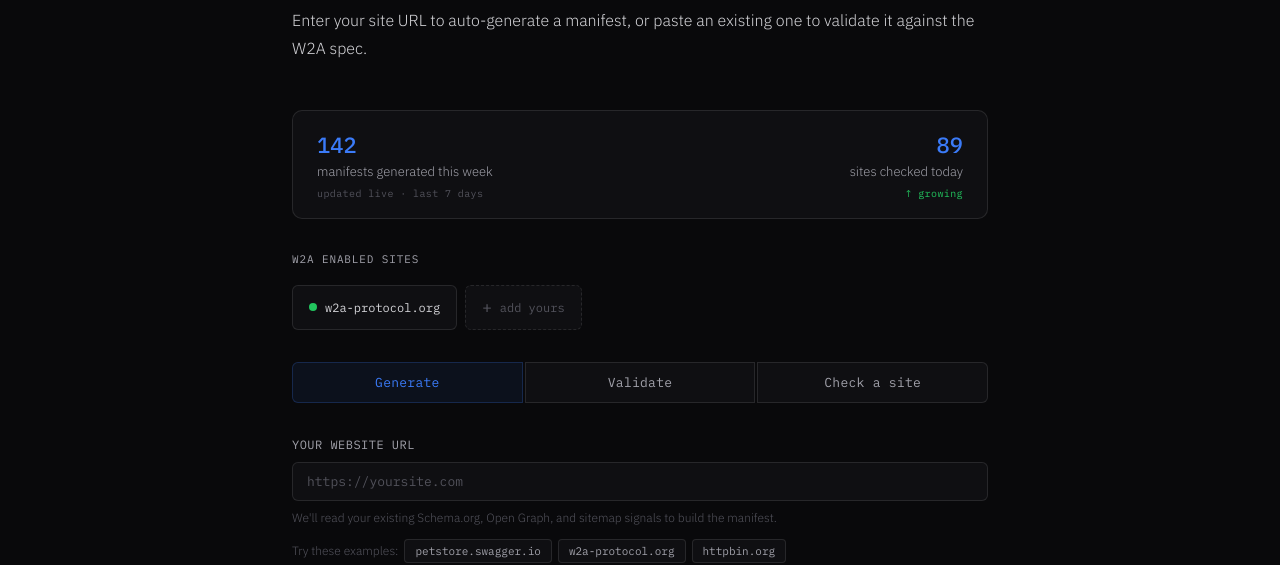
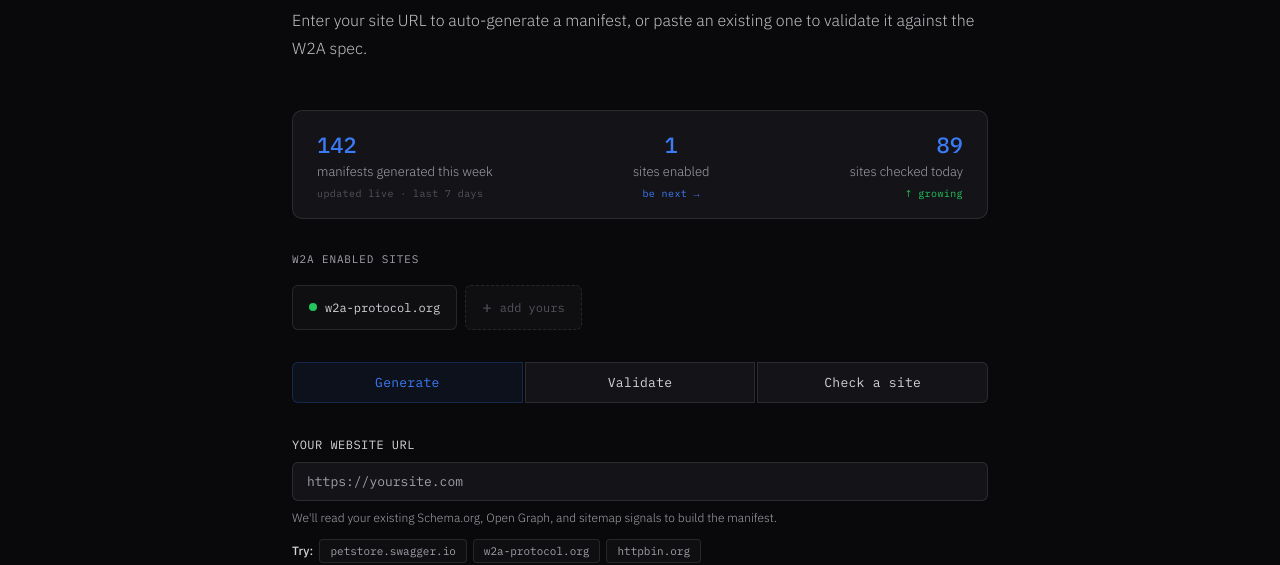
Before and after one commit to Nijjwol23/w2a-site, a plain HTML site: page tools/index.html in a window 1280 px wide. Shown: the part 245-810 px from the top of the page. Drawn offline with Linux system fonts and the light colour scheme.

Commit message:
feat: example buttons, signal dots, counter, adopters, skill editor

```diff
--- a/tools/index.html
+++ b/tools/index.html
@@ -40,10 +40,10 @@
 .page-header{padding:100px 2rem 48px;max-width:760px;margin:0 auto}
 .page-header .lbl{font-family:var(--mono);font-size:11px;letter-spacing:.1em;text-transform:uppercase;color:var(--text3);margin-bottom:1rem}
 .page-header h1{font-size:clamp(2rem,5vw,3rem);font-weight:600;letter-spacing:-.025em;line-height:1.1;margin-bottom:.75rem}
-.page-header p{font-size:16px;font-weight:300;color:var(--text2);line-height:1.75}
+.page-header p{font-size:16px;font-weight:300;color:var(--text2);line-height:1.75;opacity:0.9}
 
 .mode-tabs{display:flex;gap:2px;margin-bottom:2rem}
-.mode-tab{flex:1;font-family:var(--mono);font-size:13px;font-weight:400;padding:11px 0;background:var(--bg2);color:var(--text3);border:1px solid var(--border2);cursor:pointer;transition:all .15s;letter-spacing:.02em}
+.mode-tab{flex:1;font-family:var(--mono);font-size:13px;font-weight:400;padding:11px 0;background:var(--bg3);color:var(--text2);border:1px solid var(--border2);cursor:pointer;transition:all .15s;letter-spacing:.02em}
 .mode-tab:first-child{border-radius:var(--r) 0 0 var(--r)}
 .mode-tab:last-child{border-radius:0 var(--r) var(--r) 0}
 .mode-tab.on{background:var(--accent-bg);color:var(--accent);border-color:var(--accent-bd)}
@@ -52,13 +52,13 @@
 .panel{display:none}.panel.on{display:block}
 
 .field{margin-bottom:1.5rem}
-.field label{display:block;font-family:var(--mono);font-size:12px;color:var(--text3);margin-bottom:.5rem;letter-spacing:.04em;text-transform:uppercase}
-.field input,.field select,.field textarea{width:100%;background:var(--bg2);border:1px solid var(--border2);border-radius:var(--r);color:var(--text);font-family:var(--mono);font-size:13px;padding:10px 14px;outline:none;transition:border-color .15s}
+.field label{display:block;font-family:var(--mono);font-size:12px;color:var(--text2);margin-bottom:.5rem;letter-spacing:.04em;text-transform:uppercase}
+.field input,.field select,.field textarea{width:100%;background:var(--bg3);border:1px solid var(--border2);border-radius:var(--r);color:var(--text);font-family:var(--mono);font-size:13px;padding:10px 14px;outline:none;transition:border-color .15s}
 .field input:focus,.field select:focus,.field textarea:focus{border-color:var(--accent-bd)}
-.field input::placeholder,.field textarea::placeholder{color:var(--text4)}
+.field input::placeholder,.field textarea::placeholder{color:var(--text3)}
 .field select option{background:var(--bg3)}
 .field textarea{resize:vertical;min-height:280px;line-height:1.7}
-.field-hint{font-size:12px;color:var(--text4);margin-top:.4rem;font-weight:300}
+.field-hint{font-size:12px;color:var(--text3);margin-top:.4rem;font-weight:300}
 
 .btn{display:inline-flex;align-items:center;justify-content:center;gap:8px;font-family:var(--sans);font-size:14px;font-weight:500;padding:10px 24px;border-radius:var(--r);border:none;cursor:pointer;transition:all .15s;width:100%}
 .btn-blue{background:var(--accent);color:#fff}
@@ -69,7 +69,7 @@
 
 .result{margin-top:2rem;border-radius:var(--rl);overflow:hidden;border:1px solid var(--border2)}
 .result-header{display:flex;align-items:center;justify-content:space-between;padding:12px 16px;background:var(--bg3);border-bottom:1px solid var(--border)}
-.result-title{font-family:var(--mono);font-size:12px;color:var(--text2)}
+.result-title{font-family:var(--mono);font-size:12px;color:var(--text)}
 .result-actions{display:flex;gap:8px}
 .result-btn{font-family:var(--mono);font-size:11px;padding:4px 12px;border-radius:4px;border:1px solid var(--border2);background:transparent;color:var(--text2);cursor:pointer;transition:all .15s}
 .result-btn:hover{border-color:var(--border3);color:var(--text)}
@@ -97,7 +97,7 @@
 .example-btn:hover{border-color:var(--accent-bd);color:var(--accent);background:var(--accent-bg)}
 .sig-dot{display:inline-block;width:7px;height:7px;border-radius:50%;margin-right:5px;flex-shrink:0}
 .sig-green{background:#22C55E}.sig-amber{background:#FCD34D}.sig-red{background:#F87171}
-.counter-bar{background:var(--bg2);border:1px solid var(--border2);border-radius:var(--rl);padding:1rem 1.5rem;margin-bottom:2rem;display:flex;align-items:center;justify-content:space-between}
+.counter-bar{background:var(--bg3);border:1px solid var(--border2);border-radius:var(--rl);padding:1rem 1.5rem;margin-bottom:2rem;display:flex;align-items:center;justify-content:space-between}
 .counter-num{font-family:var(--mono);font-size:22px;font-weight:500;color:var(--accent)}
 .counter-lbl{font-size:13px;font-weight:300;color:var(--text3)}
 .adopter-grid{display:flex;flex-wrap:wrap;gap:8px;margin-top:1rem}
@@ -116,14 +116,14 @@
 .sep{border:none;border-top:1px solid var(--border);margin:2.5rem 0}
 
 .site-type-grid{display:grid;grid-template-columns:repeat(4,1fr);gap:8px}
-.type-btn{font-family:var(--mono);font-size:12px;padding:8px;border-radius:var(--r);border:1px solid var(--border2);background:var(--bg2);color:var(--text3);cursor:pointer;transition:all .15s;text-align:center}
-.type-btn:hover{border-color:var(--border3);color:var(--text2)}
+.type-btn{font-family:var(--mono);font-size:12px;padding:8px;border-radius:var(--r);border:1px solid var(--border2);background:var(--bg3);color:var(--text2);cursor:pointer;transition:all .15s;text-align:center}
+.type-btn:hover{border-color:var(--border3);color:var(--text)}
 .type-btn.on{background:var(--accent-bg);border-color:var(--accent);color:var(--accent);box-shadow:0 0 0 1px var(--accent-bd)}
 
 .check-result{border:1px solid var(--border2);border-radius:var(--rl);overflow:hidden;margin-top:1.5rem}
 .check-row{display:flex;align-items:center;justify-content:space-between;padding:12px 16px;border-bottom:1px solid var(--border);font-size:13px}
 .check-row:last-child{border-bottom:none}
-.check-label{font-family:var(--mono);font-size:12px;color:var(--text3)}
+.check-label{font-family:var(--mono);font-size:12px;color:var(--text2)}
 .check-val{font-family:var(--mono);font-size:12px;font-weight:500}
 .yes{color:var(--green)}.no{color:var(--red)}.na{color:var(--text3)}
 
@@ -182,6 +182,11 @@
       <div class="counter-lbl">manifests generated this week</div>
       <div style="font-family:var(--mono);font-size:10px;color:var(--text4);margin-top:3px;letter-spacing:.04em">updated live · last 7 days</div>
     </div>
+    <div style="text-align:center">
+      <div class="counter-num" id="enabled-counter">1</div>
+      <div class="counter-lbl">sites enabled</div>
+      <div style="font-family:var(--mono);font-size:10px;color:var(--accent);margin-top:3px;letter-spacing:.04em">be next →</div>
+    </div>
     <div style="text-align:right">
       <div class="counter-num" id="check-counter">—</div>
       <div class="counter-lbl">sites checked today</div>
@@ -212,7 +217,7 @@
       <input type="url" id="gen-url" placeholder="https://yoursite.com" autocomplete="off" spellcheck="false">
       <div class="field-hint">We'll read your existing Schema.org, Open Graph, and sitemap signals to build the manifest.</div>
       <div style="display:flex;gap:6px;flex-wrap:wrap;margin-top:.75rem">
-        <span style="font-size:12px;font-weight:300;color:var(--text4);align-self:center">Try these examples:</span>
+        <span style="font-size:12px;font-weight:500;color:var(--text2);align-self:center;letter-spacing:.01em">Try:</span>
         <button onclick="tryExample('petstore.swagger.io','api')" class="example-btn">petstore.swagger.io</button>
         <button onclick="tryExample('w2a-protocol.org','api')" class="example-btn">w2a-protocol.org</button>
         <button onclick="tryExample('httpbin.org','api')" class="example-btn">httpbin.org</button>
```
